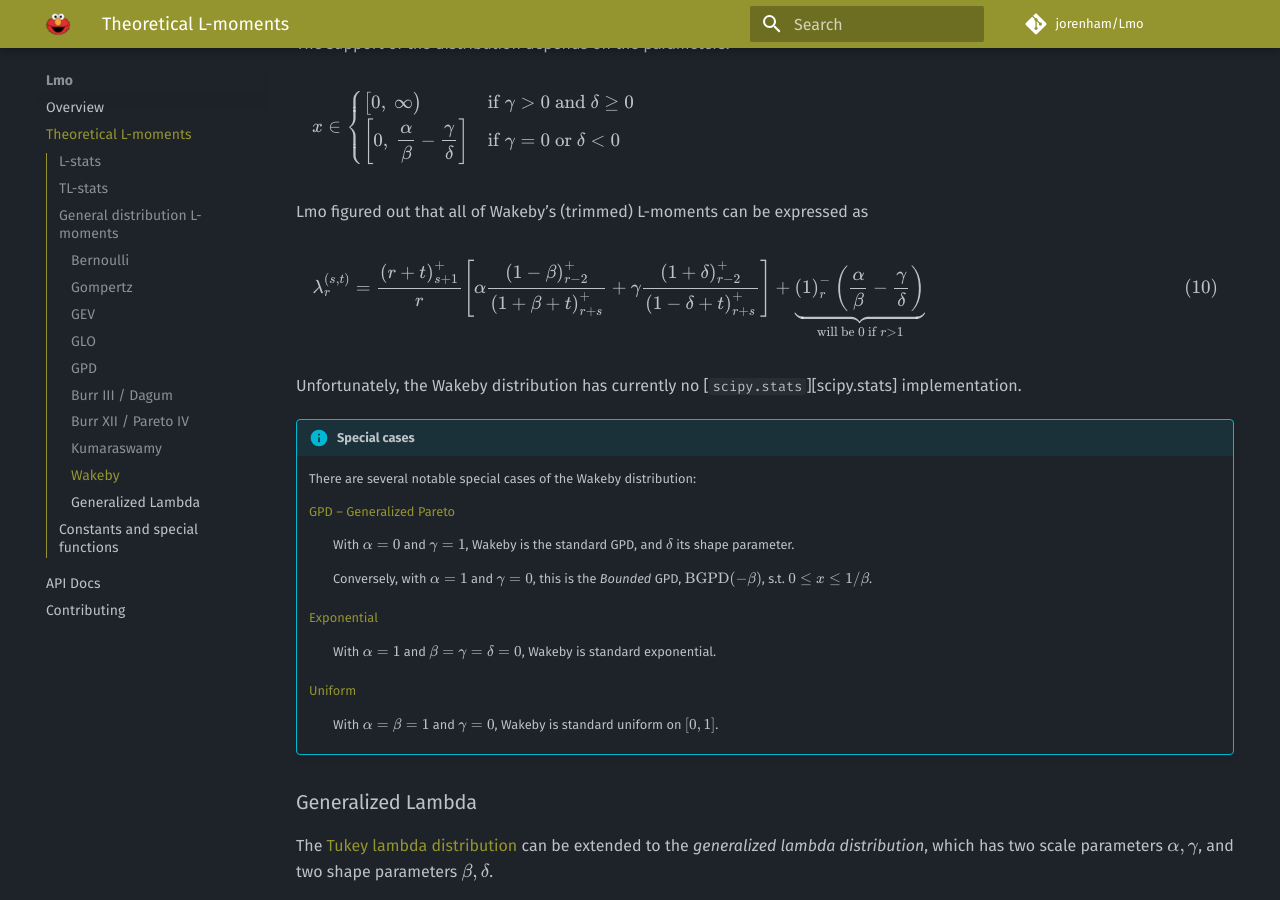
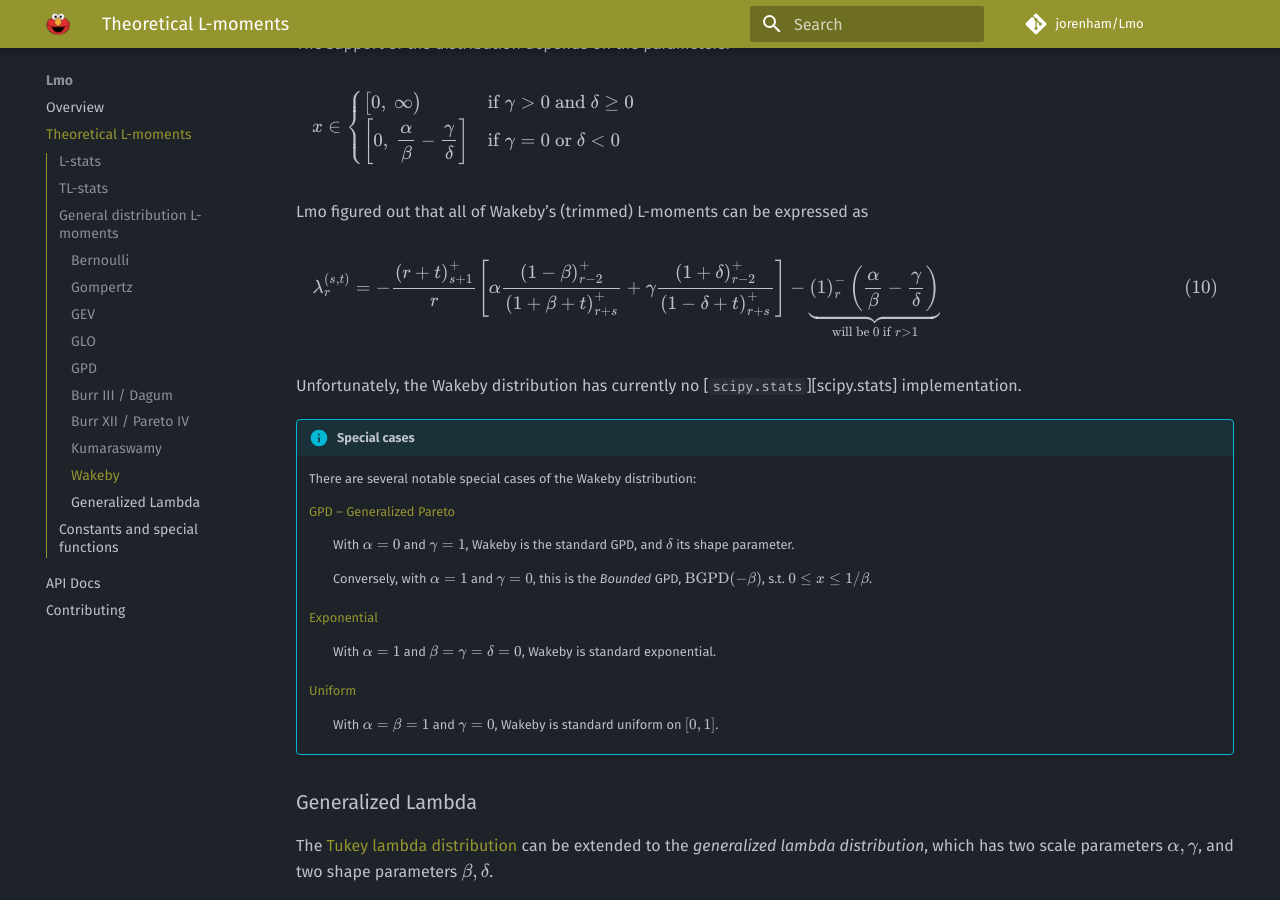
Before and after one commit to jorenham/Lmo, an MkDocs documentation site: the page built from docs/distributions.md, in a window 1280 px wide and 900 px high, scrolled down 8302 px. Built offline with MkDocs 1.6.1 and Material for MkDocs 9.7.7, drawn with Linux system fonts in a browser that asks for light colours; comment, search, counter and statistics services are not loaded.

Commit message:
fixed sign of wakeby L-moments

```diff
--- a/docs/distributions.md
+++ b/docs/distributions.md
@@ -1102,7 +1102,7 @@
 \[
 \begin{equation}
     \tlmoment{s,t}{r}
-        = \frac{\rfact{r + t}{s + 1}}{r} \left[
+        = -\frac{\rfact{r + t}{s + 1}}{r} \left[
             \alpha \frac
                 {\rfact{1 - \beta}{r - 2}}
                 {\rfact{1 + \beta + t}{r + s}}
@@ -1110,7 +1110,7 @@
                 {\rfact{1 + \delta}{r - 2}}
                 {\rfact{1 - \delta + t}{r + s}}
         \right]
-        + \underbrace{
+        - \underbrace{
             \ffact{1}{r} \left(
                 \frac \alpha \beta - \frac \gamma \delta
             \right)
```
